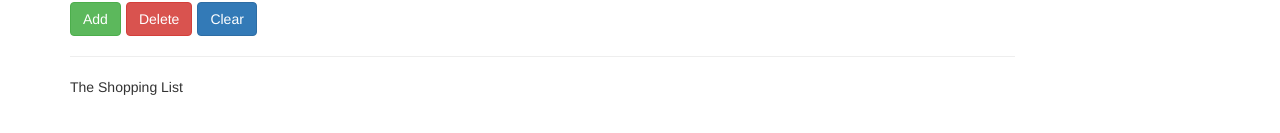
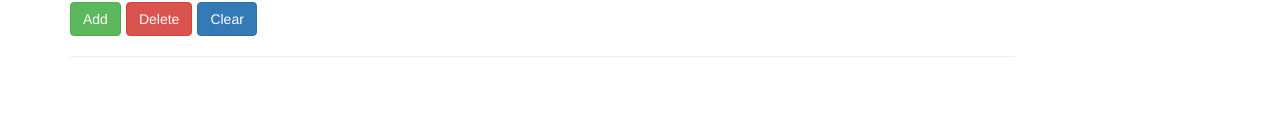
Before and after one commit to Amanda-Katherine/angular-shopping-list-and-recipe-book, an Angular app: page / in a window 1280 px wide. Shown: the part 391-524 px from the top of the page. Built offline with nearby package versions, Linux system fonts and the light colour scheme.

Commit message:
build out the shopping list component, showing each ingredient and quantity.

```diff
--- a/src/app/shopping-list/shopping-list.component.html
+++ b/src/app/shopping-list/shopping-list.component.html
@@ -2,6 +2,13 @@
   <div class="col-xs-10">
     <app-shopping-edit></app-shopping-edit>
     <hr />
-    <p>The Shopping List</p>
+    <ul class="list-group">
+      <a
+        class="list-group-item"
+        style="cursor: pointer"
+        *ngFor="let ingredient of ingredients"
+        >{{ ingredient.name }} ({{ ingredient.amount }})</a
+      >
+    </ul>
   </div>
 </div>
```
